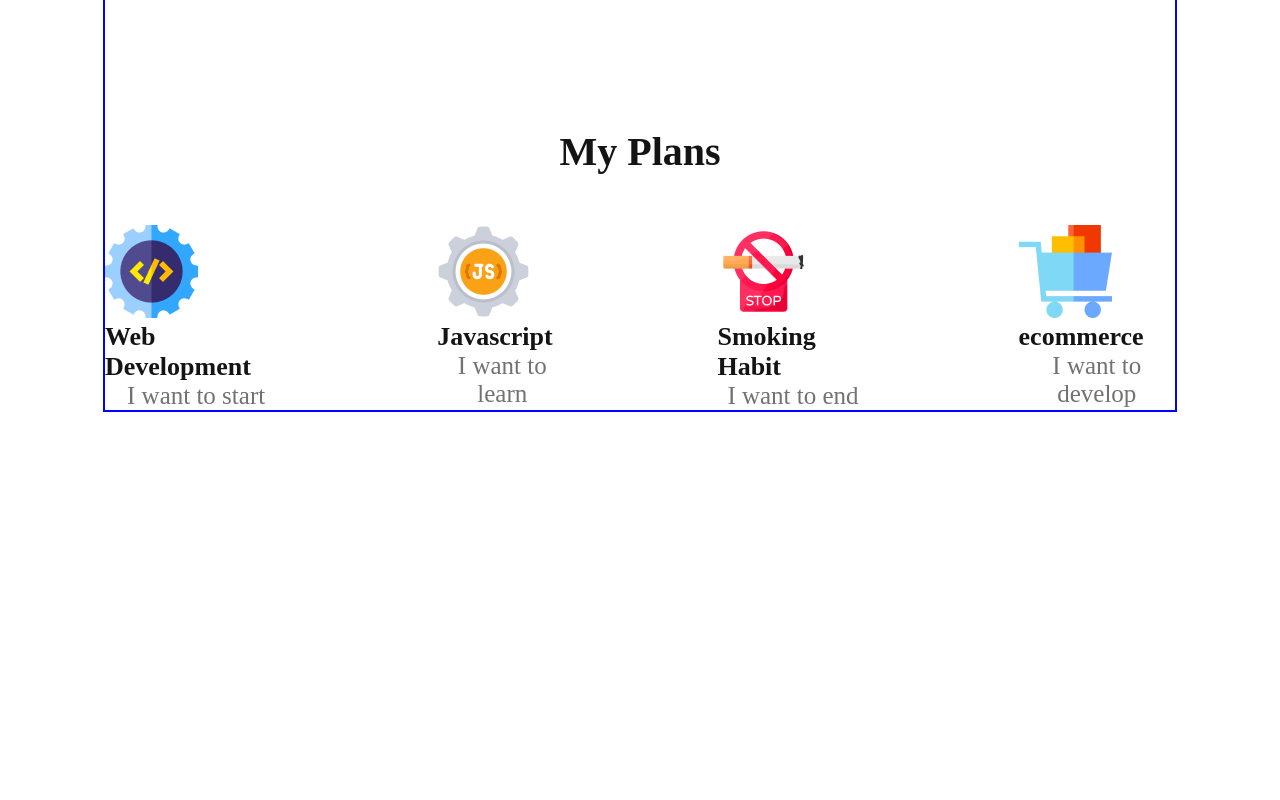
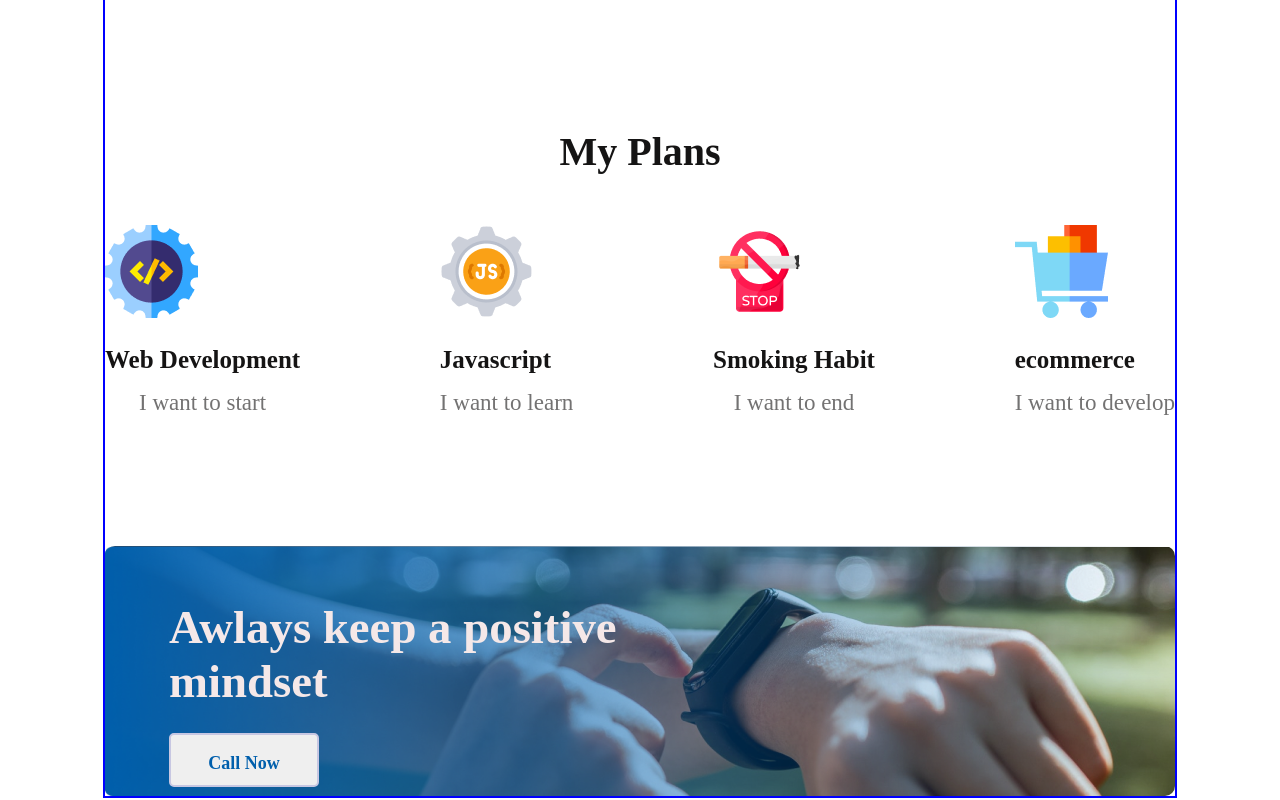
Before and after one commit to imran180905/Assignment-1, a plain HTML site: page index.html in a window 1280 px wide. Shown: the part 2345-3145 px from the top of the page. Before the commit the page ends 2757 px from the top, so only its background shows below. Drawn offline with Linux system fonts and the light colour scheme.

Commit message:
section-4 added

```diff
--- a/index.html
+++ b/index.html
@@ -98,6 +98,19 @@
                 </div>
             </div>
         </section>
+        <section class="section-4">
+            <div>
+                <img src="assets/images/gradient1.png" class="section-4-img" alt="">
+            </div>
+
+
+            <div class="section-4-description">
+                <h3>Awlays keep a positive
+                    mindset</h3>
+                <button class="call-button">Call Now</button>
+            </div>
+
+        </section>
 
 
 
--- a/styles/style.css
+++ b/styles/style.css
@@ -127,6 +127,7 @@ ul li::marker {
 }
 
 /* section-3 */
+/* Skills */
 
 .section-3-title {
     font-weight: 700;
@@ -141,19 +142,74 @@ ul li::marker {
 
 .skill {
     display: flex;
-    gap: 150px;
+    /* gap: 140px; */
+    justify-content: space-between;
 }
 
 .skill-title {
     font-weight: 700;
-    font-size: 26px;
+    font-size: 25px;
     /* text-align: center; */
     color: #151414;
+    margin-top: 24px;
+    margin-bottom: 16px;
 }
 
 .skill-description {
     font-weight: 500;
-    font-size: 25px;
+    font-size: 23px;
     text-align: center;
     color: #737272;
 }
+
+/* section-4 */
+/* Background gradient */
+.section-4 {
+    margin-top: 130px;
+}
+
+.section-4 {
+    width: 100%;
+    height: 250px;
+    background-image: url('../assets/images/watch.png'), url("../assets/images/gradient1.png"), linear-gradient(to right, rgba(30, 75, 115, 1), rgba(255, 255, 255, 0));
+    background-repeat: no-repeat;
+    border-radius: 10px;
+}
+
+.section-4-img {
+    width: 100%;
+    height: 250px;
+
+
+
+}
+
+.section-4-description {
+    margin: 60px 600px 100px 64px;
+
+    font-weight: 700;
+    font-size: 40px;
+    color: #f5e8e8;
+    width: 50%;
+
+
+}
+
+.call-button {
+    font-weight: 600;
+    font-size: 18px;
+    text-align: center;
+    color: #005FAC;
+    width: 150px;
+    height: 54px;
+    padding: 18px 24px;
+    /* margin-top: -21px; */
+    border: 2px solid rgb(199, 199, 226);
+    border-radius: 5px;
+    margin-top: 25px;
+
+}
+
+.section-4-description{
+    margin-top: -200px;
+}
```
